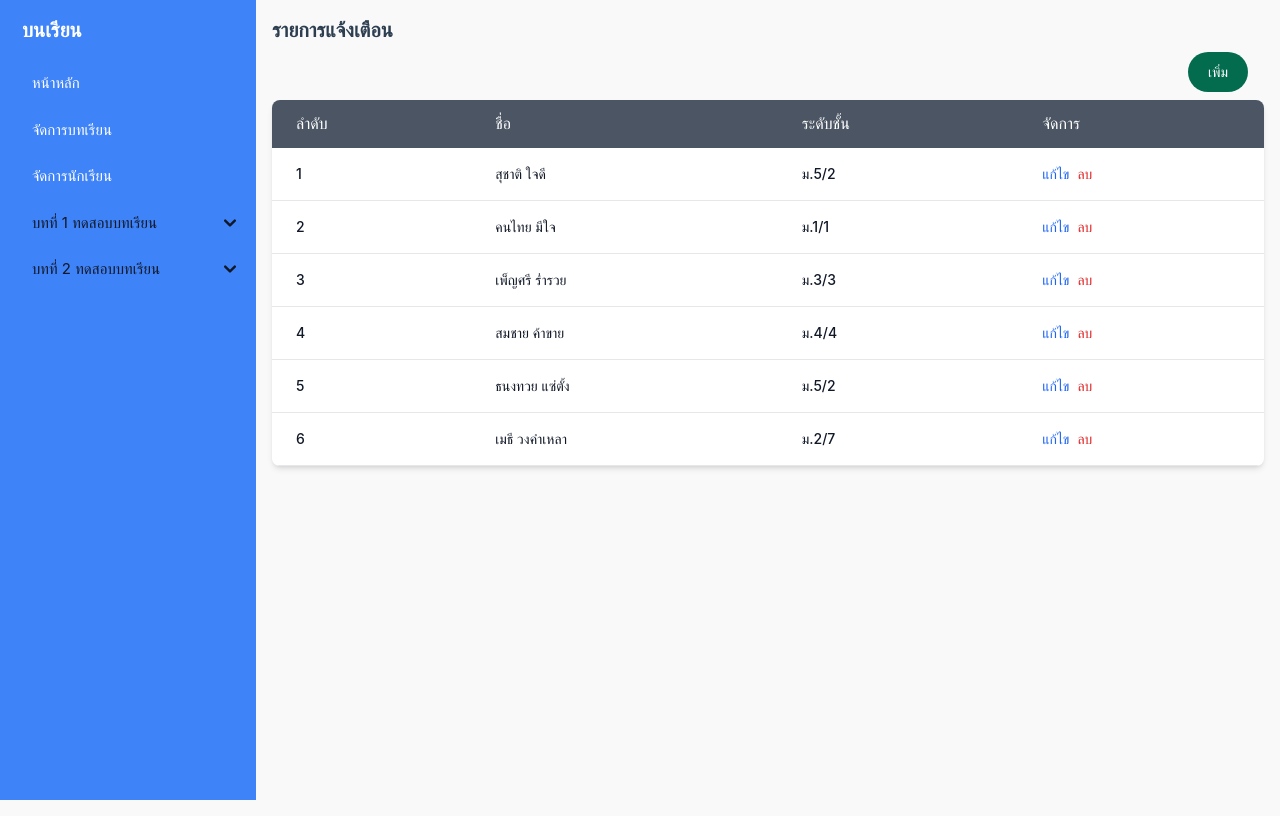
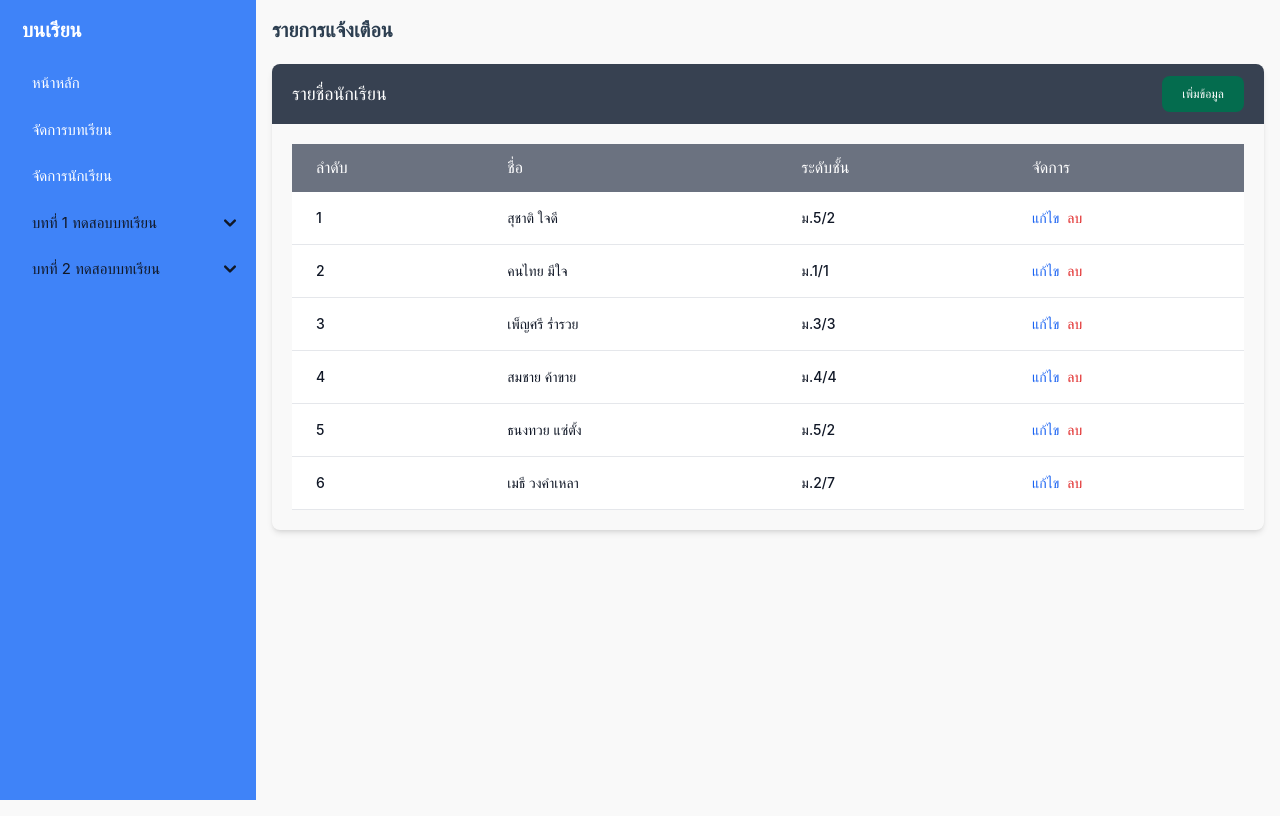
Before and after one commit to ArtKrup12/codemultimedia, a Vue app: page /student in a window 1280 px wide. Built offline with nearby package versions, Linux system fonts and the light colour scheme.

Commit message:
update
27/11/67

```diff
--- a/src/components/modal.vue
+++ b/src/components/modal.vue
@@ -6,9 +6,9 @@
 
 
   <!-- Modal toggle -->
-  <button data-modal-target="crud-modal" data-modal-toggle="crud-modal" class="block text-white bg-blue-700 hover:bg-blue-800 focus:ring-4 focus:outline-none focus:ring-blue-300 font-medium rounded-lg text-sm px-5 py-2.5 text-center dark:bg-blue-600 dark:hover:bg-blue-700 dark:focus:ring-blue-800" type="button">
+  <!-- <button data-modal-target="crud-modal" data-modal-toggle="crud-modal" class="block text-white bg-blue-700 hover:bg-blue-800 focus:ring-4 focus:outline-none focus:ring-blue-300 font-medium rounded-lg text-sm px-5 py-2.5 text-center dark:bg-blue-600 dark:hover:bg-blue-700 dark:focus:ring-blue-800" type="button">
     Toggle modal
-  </button>
+  </button> -->
 
   <!-- Main modal -->
   <div id="crud-modal" tabindex="-1" aria-hidden="true" class="hidden overflow-y-auto overflow-x-hidden fixed top-0 right-0 left-0 z-50 justify-center items-center w-full md:inset-0 h-[calc(100%-1rem)] max-h-full">
@@ -64,6 +64,42 @@
 
 </template>
 
+<script>
+import { onMounted } from 'vue';
+import {
+  initAccordions,
+  initCarousels,
+  initCollapses,
+  initDials,
+  initDismisses,
+  initDrawers,
+  initDropdowns,
+  initModals,
+  initPopovers,
+  initTabs,
+  initTooltips,
+} from "flowbite";
+
+export default {
+  setup() {
+    // initialize components based on data attribute selectors
+    onMounted(async () => {
+      initAccordions();
+      initCarousels();
+      initCollapses();
+      initDials();
+      initDismisses();
+      initDrawers();
+      initDropdowns();
+      initModals();
+      initPopovers();
+      initTabs();
+      initTooltips();
+    })
+  },
+}
+</script>
+
 <style scoped>
 
 </style>
--- a/src/views/StudentView.vue
+++ b/src/views/StudentView.vue
@@ -1,100 +1,79 @@
 <template>
   <div class="text-center m-2 p-2 h-screen rounded-md sm:ml-[16.5rem]">
-    <HeadText/>
-    <div class="text-right p-2">
-        <button
-          type="button"
-          class="text-white bg-green-700 hover:bg-green-800 focus:outline-none focus:ring-4 focus:ring-green-300 font-medium rounded-full text-sm px-5 py-2.5 text-center me-2  dark:bg-green-600 dark:hover:bg-green-700 dark:focus:ring-green-800"
-        >
-          เพิ่ม
-        </button>
+    <HeadText />
+    <div class="relative overflow-x-auto shadow-md sm:rounded-lg mt-5">
+      <div class="bg-gray-700 flex justify-between py-3 items-center ">
+        <div class="text-lg text-white ps-5"><label>รายชื่อนักเรียน</label></div>
+        <div class="pe-5">
+          <button type="button" class="focus:outline-none text-white bg-green-700 hover:bg-green-800 focus:ring-4 focus:ring-green-300 font-medium rounded-lg text-xs px-5 py-2.5 dark:bg-green-600 dark:hover:bg-green-700 dark:focus:ring-green-800">เพิ่มข้อมูล</button>
         </div>
-    <div class="relative overflow-x-auto shadow-md sm:rounded-lg">
-      <table
-        class="w-full text-sm text-left rtl:text-right text-gray-500 dark:text-gray-400"
-      >
-        <thead
-          class="text-xs uppercase font-serif bg-gray-600 text-white dark:bg-gray-700 dark:text-gray-400"
-        >
+      </div>
+      <div class="m-5">
+        <table class="w-full text-sm text-left rtl:text-right text-gray-500 dark:text-gray-400">
+          <thead class="text-xs uppercase font-serif bg-gray-500 text-white dark:bg-gray-700 dark:text-gray-400">
             <tr>
               <th scope="col" class="px-6 py-3 text-base text-start">ลำดับ</th>
               <th scope="col" class="px-6 py-3 text-base text-start">ชื่อ</th>
-            <th scope="col" class="px-6 py-3 text-base text-start">ระดับชั้น</th>
+              <th scope="col" class="px-6 py-3 text-base text-start">
+                ระดับชั้น
+              </th>
               <th scope="col" class="px-6 py-3 text-base text-start">จัดการ</th>
             </tr>
           </thead>
           <tbody>
-          <tr
-            class="bg-white border-b dark:bg-gray-800 dark:border-gray-700 hover:bg-gray-50 dark:hover:bg-gray-600"
-            v-for="(item, index) in tableData_student"
-            :key="index"
-          >
-            <th
-              scope="row"
-              class="px-6 py-4 font-medium text-gray-900 whitespace-nowrap dark:text-white"
-            >
+            <tr class="bg-white border-b dark:bg-gray-800 dark:border-gray-700 hover:bg-gray-50 dark:hover:bg-gray-600"
+              v-for="(item, index) in tableData_student" :key="index">
+              <th scope="row" class="px-6 py-4 font-medium text-gray-900 whitespace-nowrap dark:text-white">
                 {{ index + 1 }}
               </th>
-            <th
-              scope="row"
-              class="px-6 py-4 font-medium text-gray-900 whitespace-nowrap dark:text-white"
-            >
+              <th scope="row" class="px-6 py-4 font-medium text-gray-900 whitespace-nowrap dark:text-white">
                 {{ item.name }}
               </th>
-            <th
-              scope="row"
-              class="px-6 py-4 font-medium text-gray-900 whitespace-nowrap dark:text-white"
-            >
+              <th scope="row" class="px-6 py-4 font-medium text-gray-900 whitespace-nowrap dark:text-white">
                 {{ item.class }}/{{ item.room }}
               </th>
               <td class="px-6 py-4 flex gap-2 text-center">
-              <a
-                href="#"
-                class="font-medium text-blue-600 dark:text-blue-500 hover:underline"
-                >แก้ไข</a
-              >
-              <a
-                href="#"
-                class="font-medium text-red-600 dark:text-blue-500 hover:underline"
-                >ลบ</a
-              >
+                <a href="#" class="font-medium text-blue-600 dark:text-blue-500 hover:underline"
+                  data-modal-target="crud-modal" data-modal-toggle="crud-modal">แก้ไข</a>
+                <a href="#" class="font-medium text-red-600 dark:text-blue-500 hover:underline">ลบ</a>
+                <modal />
               </td>
             </tr>
           </tbody>
         </table>
       </div>
     </div>
+  </div>
 </template>
 
 <script>
-import HeadText from "@/components/HeadText.vue"
-import { useActionStudent } from '../stores/index.js'
+import HeadText from "@/components/HeadText.vue";
+import { useActionStudent } from "../stores/index.js";
 import { comma } from "postcss/lib/list";
 import { computed, onMounted } from "vue";
+
+import modal from "@/components/modal.vue";
 export default {
-    components:{
-        HeadText
+  components: {
+    HeadText,
+    modal,
   },
-    data(){
+  data() {
+    const studentData = useActionStudent();
 
-      const studentData = useActionStudent()
+    onMounted(async () => {
+      await studentData.getStudentList();
+    });
 
-      onMounted(async()=>{
-        await  studentData.getStudentList()
-      })
+    const tableData_student = computed(() => {
+      return studentData.dataStudentList;
+    });
 
-      const tableData_student = computed(()=>{
-        return studentData.dataStudentList
-      })
-
-
-        return{
-          tableData_student
-        }
-    }
-}
+    return {
+      tableData_student,
+    };
+  },
+};
 </script>
 
-<style>
-
-</style>
+<style></style>
```
Lines whose indentation alone changed are shown as unchanged.
